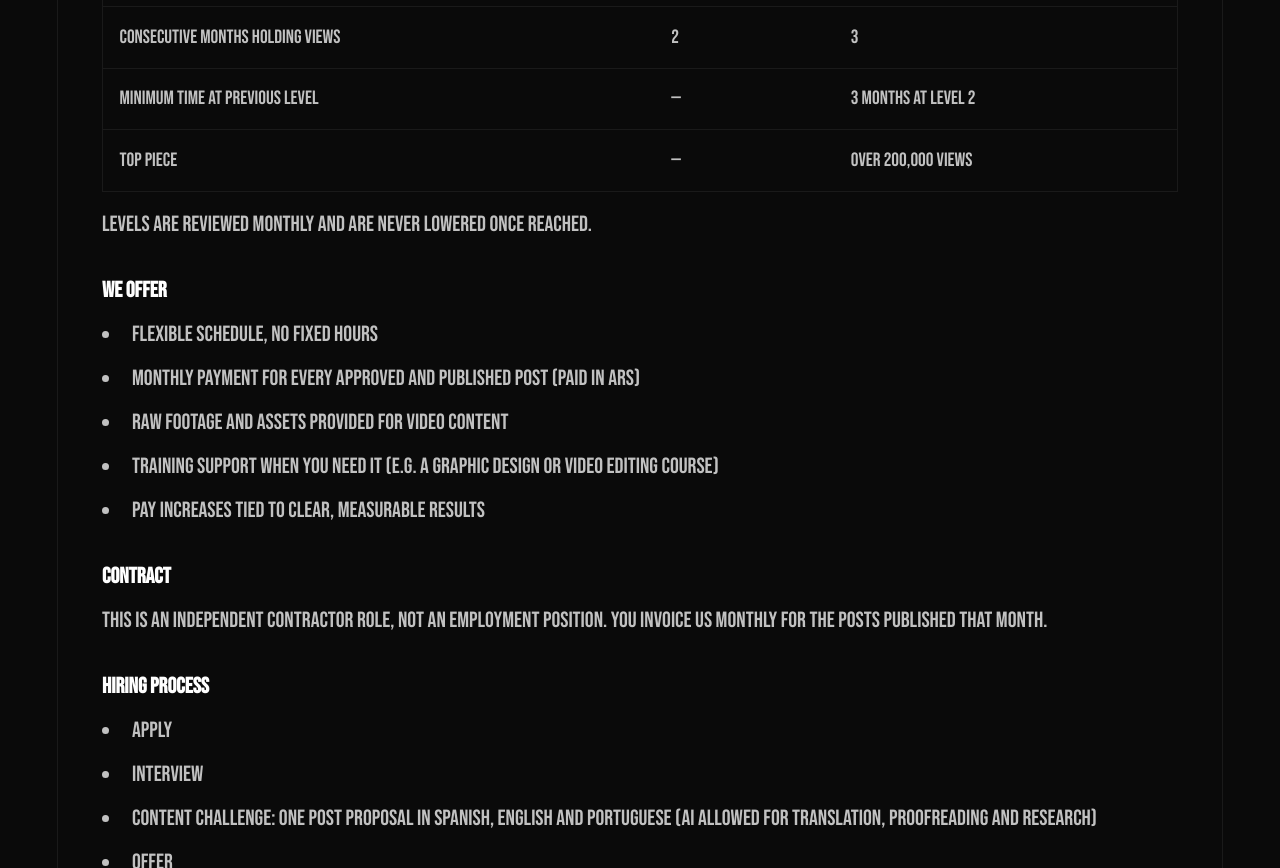
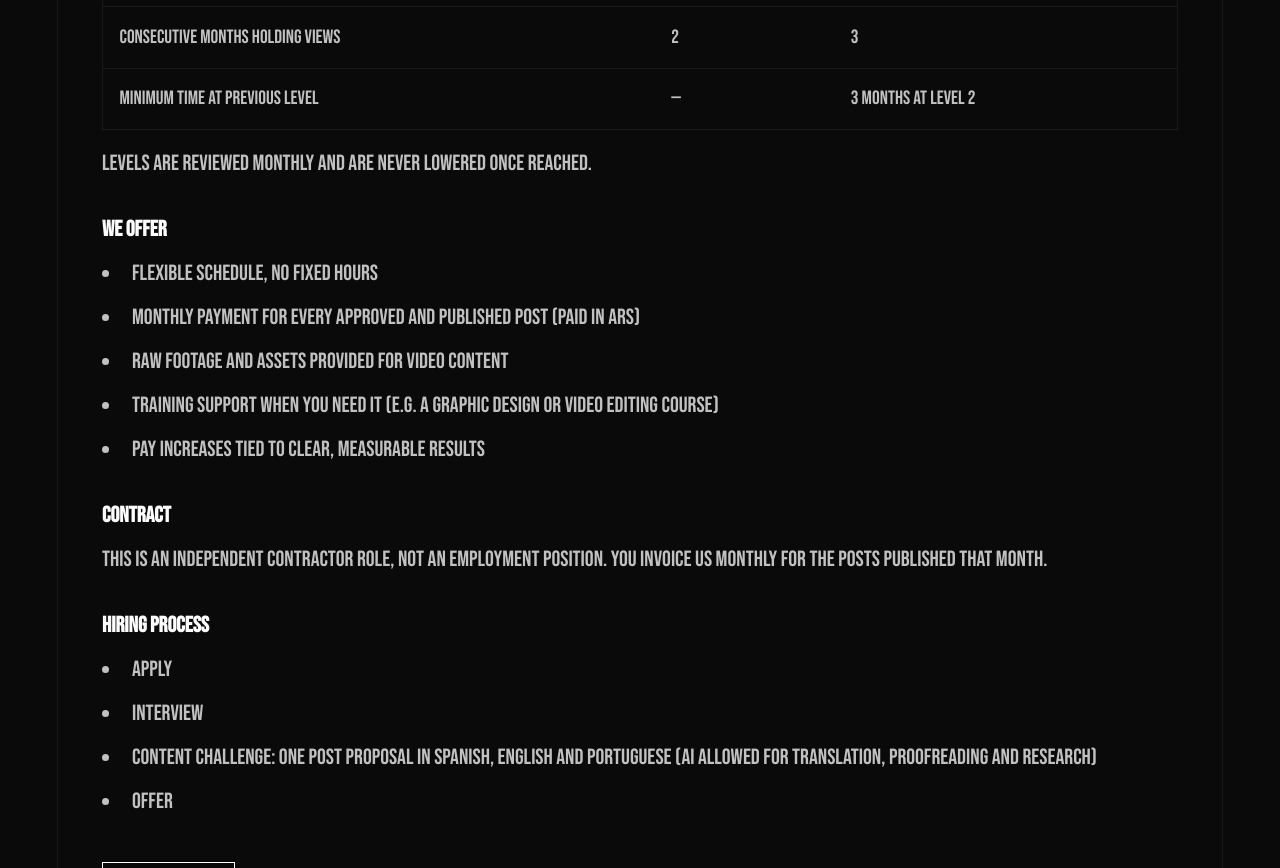
Before and after one commit to belisario-studio/landing, a Next.js app: page /careers in a window 1280 px wide. Shown: the part 4320-5188 px from the top of the page. Built offline with nearby package versions, Linux system fonts and the light colour scheme.

Commit message:
Community Manager Trainee: drop top-piece requirement from Level 3
Co-Authored-By: Claude Opus 5.5 <noreply@anthropic.com>
Claude-Session: https://claude.ai/code/session_015iDPM22CRtswXdc575pcWo

```diff
--- a/app/careers/page.tsx
+++ b/app/careers/page.tsx
@@ -254,15 +254,10 @@ export default function Careers() {
                           <td className="p-2 md:p-3">2</td>
                           <td className="p-2 md:p-3">3</td>
                         </tr>
-                        <tr className="border-b border-border">
+                        <tr>
                           <td className="p-2 md:p-3">Minimum time at previous level</td>
                           <td className="p-2 md:p-3">—</td>
                           <td className="p-2 md:p-3">3 months at Level 2</td>
-                        </tr>
-                        <tr>
-                          <td className="p-2 md:p-3">Top piece</td>
-                          <td className="p-2 md:p-3">—</td>
-                          <td className="p-2 md:p-3">Over 200,000 views</td>
                         </tr>
                       </tbody>
                     </table>
```
